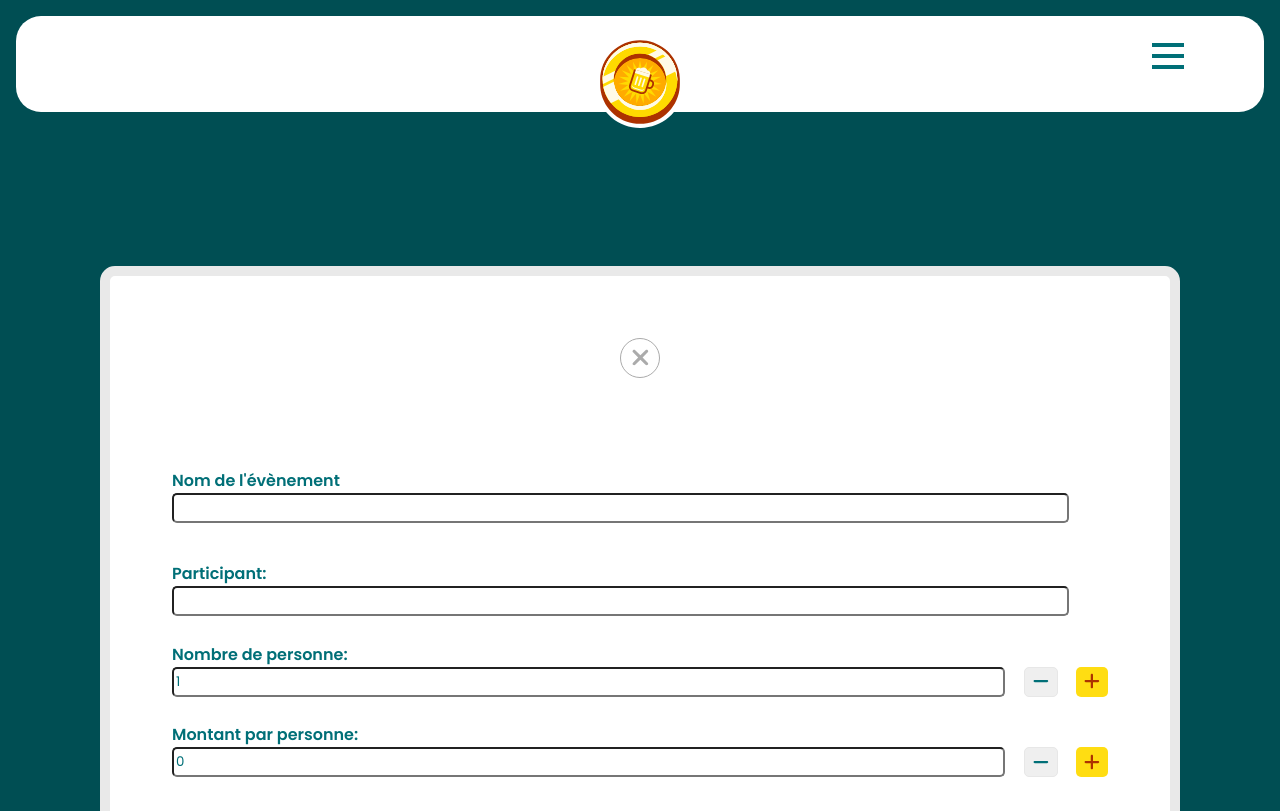
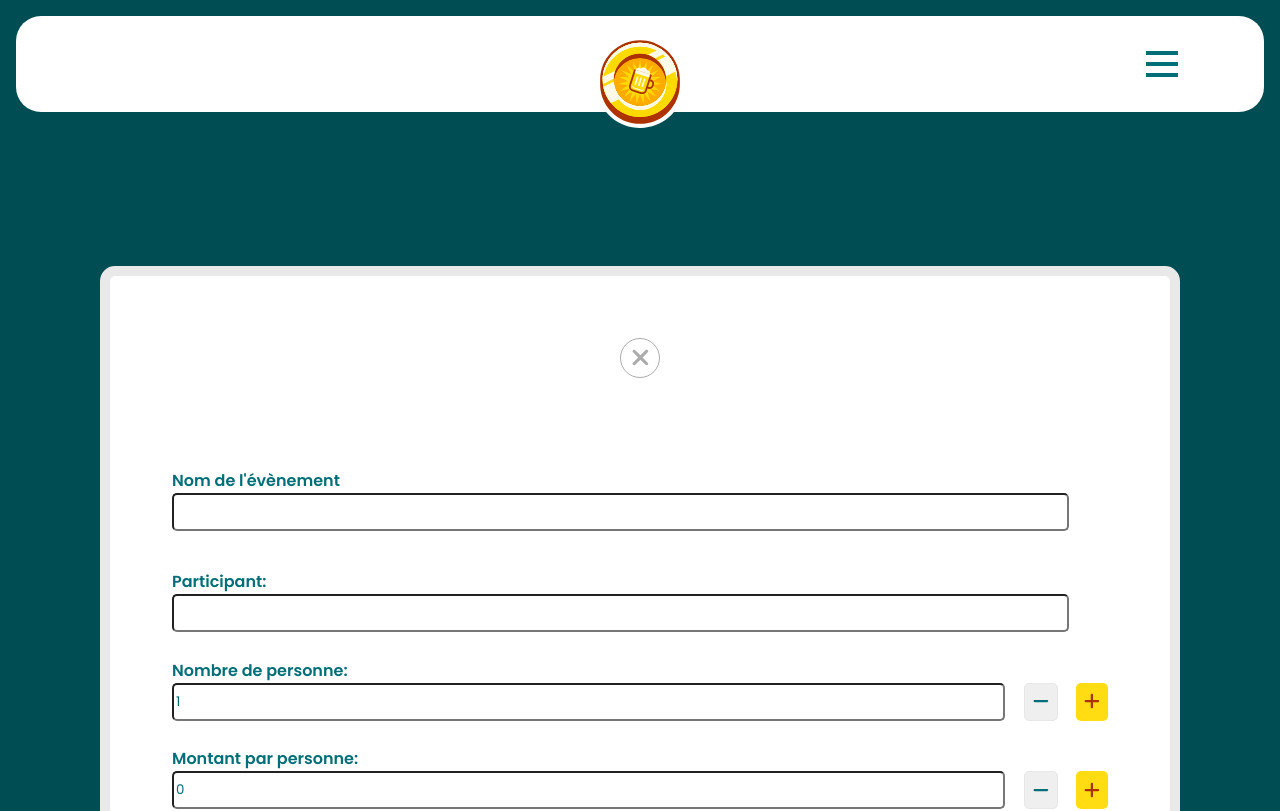
Before and after one commit to RosaBld/Chopping, a React (Vite) app: page /createEvent in a window 1280 px wide. Shown: the top 811 px of the page. Built offline with nearby package versions, Linux system fonts and the light colour scheme.

Commit message:
fixing style after input from graphist colleague

```diff
--- a/src/style/css/style.css
+++ b/src/style/css/style.css
@@ -310,6 +310,7 @@ table thead tr .numberUser, table thead tr .given, table tbody tr .numberUser, t
   border: none;
   border-radius: 5px;
   cursor: pointer;
+  width: 100%;
 }
 
 .homePageStyle {
@@ -623,7 +624,7 @@ table thead tr .numberUser, table thead tr .given, table tbody tr .numberUser, t
   margin: 0 0 3vw 0;
 }
 .events .createEvent .labelTitle input {
-  height: 3vh;
+  height: 4vh;
   width: 95%;
   border-radius: 5px;
 }
@@ -633,7 +634,7 @@ table thead tr .numberUser, table thead tr .given, table tbody tr .numberUser, t
   margin: 0 0 2vw 0;
 }
 .events .createEvent .labelPart input {
-  height: 3vh;
+  height: 4vh;
   width: 95%;
   border-radius: 5px;
 }
@@ -648,7 +649,7 @@ table thead tr .numberUser, table thead tr .given, table tbody tr .numberUser, t
   gap: 2%;
 }
 .events .createEvent .labelPartNumber .number input {
-  height: 3vh;
+  height: 4vh;
   width: 95%;
   border-radius: 5px;
 }
@@ -792,8 +793,7 @@ body {
 }
 .header .burger-menu {
   position: absolute;
-  right: 2.5vw;
-  top: 5vh;
+  right: 8vw;
   cursor: pointer;
   display: flex;
   flex-direction: column;
@@ -805,7 +805,6 @@ body {
   z-index: 10;
   transform: translateX(0);
   transition: transform 0.3s ease-out;
-  margin-right: 5%;
 }
 .header .burger-menu .burger {
   width: 2rem;
--- a/src/style/scss/components/_button.scss
+++ b/src/style/scss/components/_button.scss
@@ -60,6 +60,7 @@
   border: none;
   border-radius: 5px;
   cursor: pointer;
+  width: 100%;
 }
 
 .homePageStyle {
--- a/src/style/scss/layouts/_createEvent.scss
+++ b/src/style/scss/layouts/_createEvent.scss
@@ -20,7 +20,7 @@
     .labelTitle {
       margin: 0 0 3vw 0;
       input {
-        height: 3vh;
+        height: 4vh;
         width: 95%;
         border-radius: 5px;
       }
@@ -31,7 +31,7 @@
       flex-direction: column;
       margin: 0 0 2vw 0;
       input {
-        height: 3vh;
+        height: 4vh;
         width: 95%;
         border-radius: 5px;
       }
@@ -47,7 +47,7 @@
         flex-direction: row;
         gap: 2%;
         input {
-          height: 3vh;
+          height: 4vh;
           width: 95%;
           border-radius: 5px;
         }
--- a/src/style/scss/layouts/_header.scss
+++ b/src/style/scss/layouts/_header.scss
@@ -14,8 +14,7 @@
 
   .burger-menu {
     position: absolute;
-    right: 2.5vw;
-    top: 5vh;
+    right: 8vw;
     cursor: pointer;
     display: flex;
     flex-direction: column;
@@ -27,7 +26,6 @@
     z-index: 10;
     transform: translateX(0);
     transition: transform 0.3s ease-out;
-    margin-right: 5%;
 
     .burger {
       width: 2rem;
```
Also changed, not shown: 1 other file (tests, documents, lock files or other folders).
